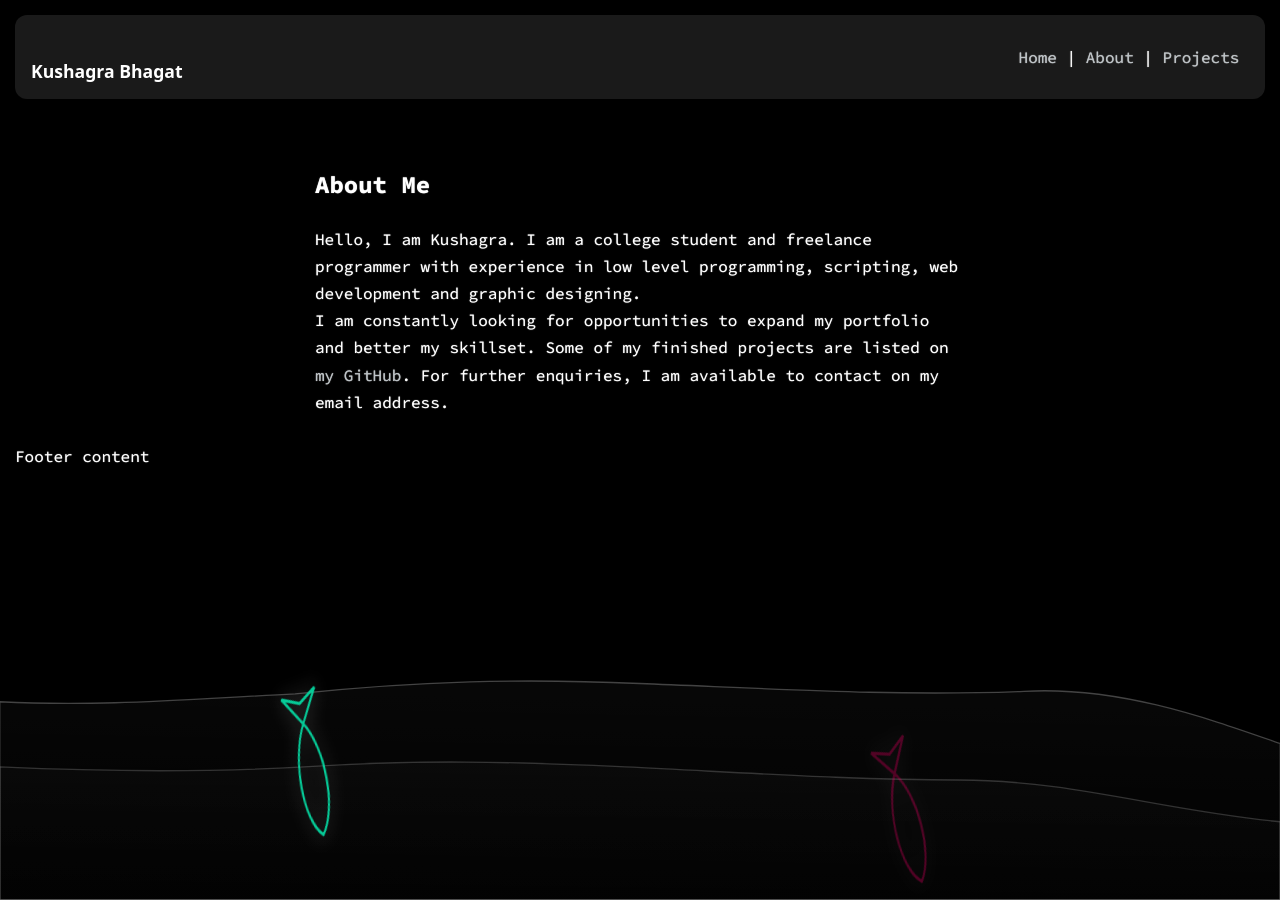
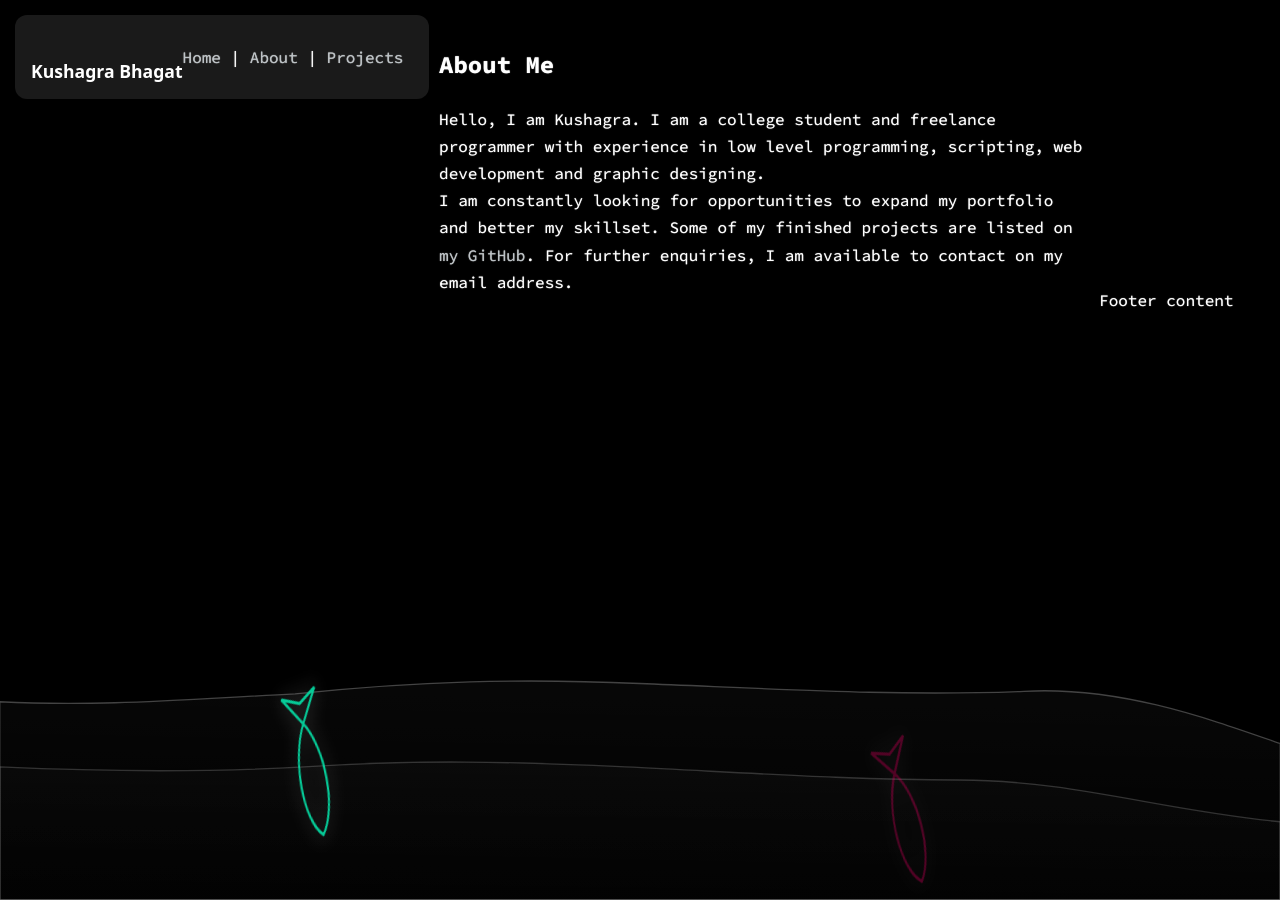
Before and after one commit to kuwushagra/kuwushagra.github.io, a Jekyll site: the page built from index.html, in a window 1280 px wide. Built offline with Jekyll 4.4.1, drawn with Linux system fonts in a browser that asks for light colours; some web fonts are replaced; a style sheet for code colours, icons or effects is not loaded.

Commit message:
Update default.html

```diff
--- a/_layouts/default.html
+++ b/_layouts/default.html
@@ -219,7 +219,7 @@ loop();
 }
 </style>
 
-<div>
+<div style="display: flex;">
 <header>
   <link rel="stylesheet" href="https://ka-f.webawesome.com/webawesome@3.8.0/styles/webawesome.css" />
   <script type="module" src="https://ka-f.webawesome.com/webawesome@3.8.0/webawesome.loader.js"></script>
```
